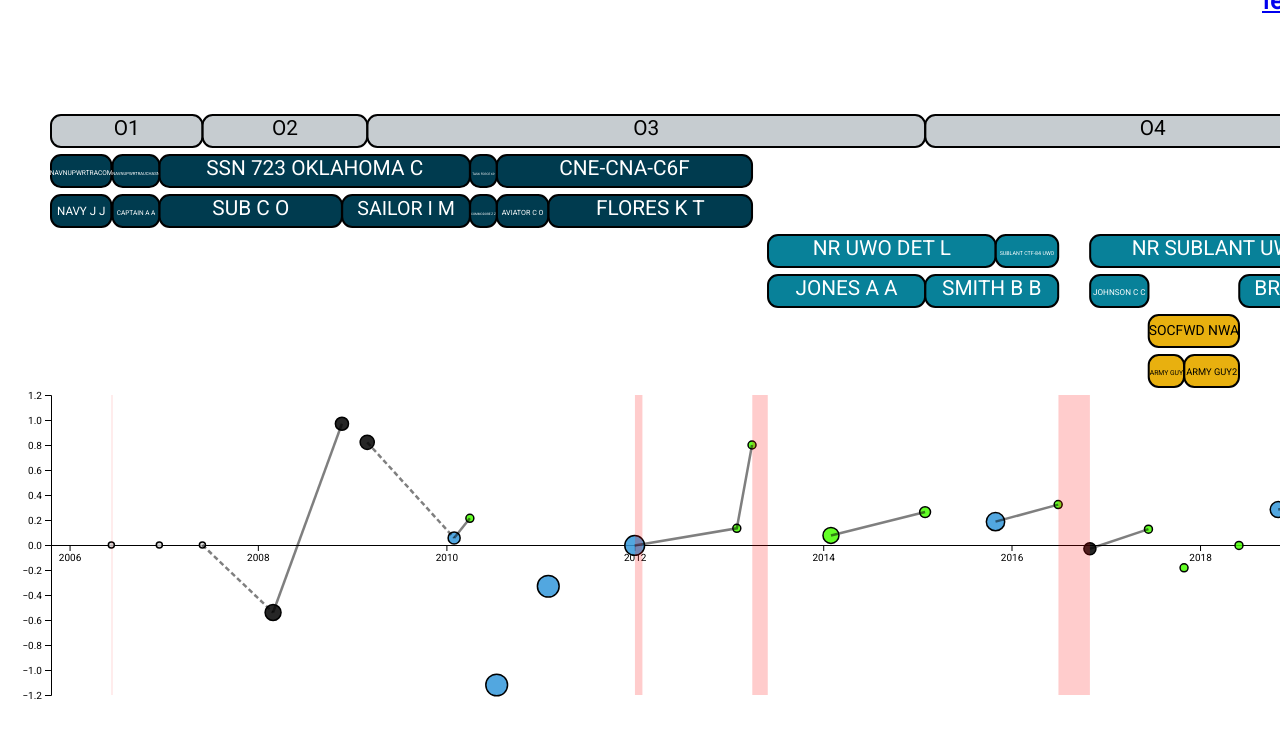
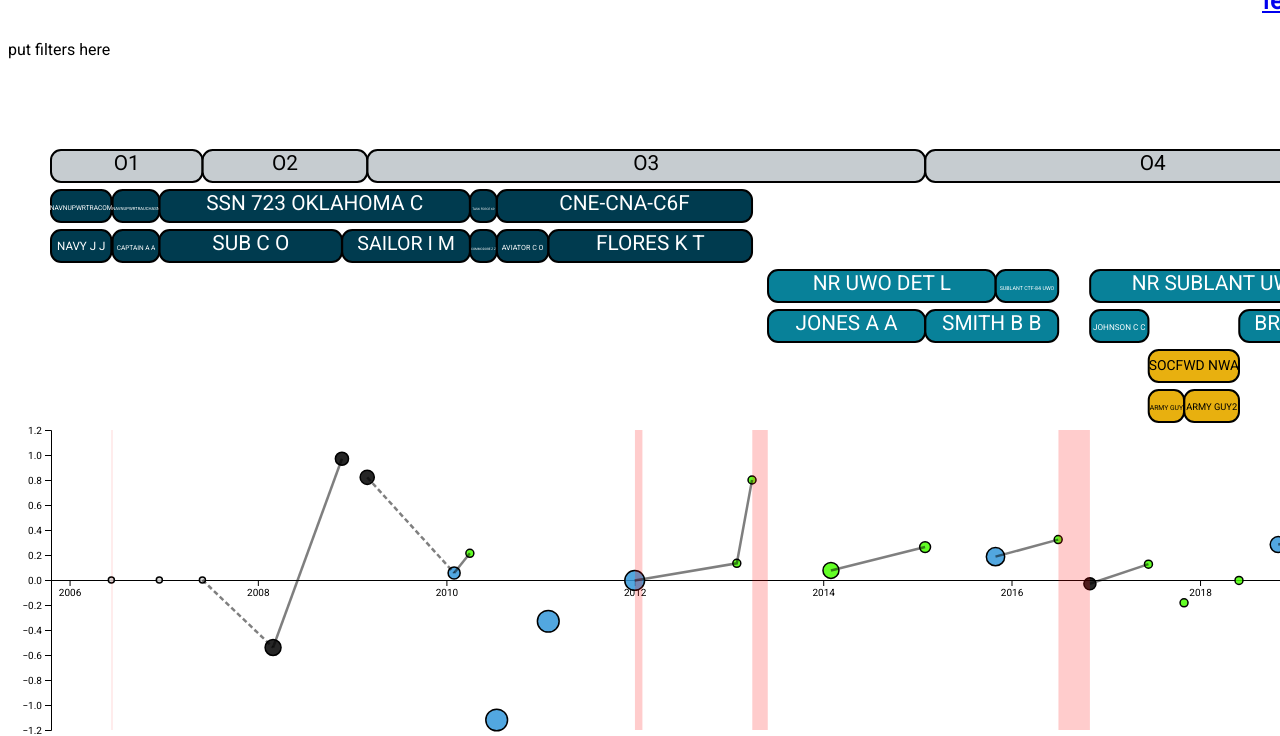
Before and after one commit to twgardner2/navy_psr, a plain HTML site: page index.html in a window 1280 px wide. Shown: the part 69-805 px from the top of the page. Drawn offline with Linux system fonts and the light colour scheme.

Commit message:
layout changes for filters

```diff
--- a/index.html
+++ b/index.html
@@ -9,8 +9,8 @@
 
 <body>
   <div class="grid">
-    <div class="name"><h1 >PSR</h1></div>
-    <div class="gh_link" ><h2  ><a href="https://github.com/twgardner2/navy_psr/issues"
+    <div id="name"><h1 >PSR</h1></div>
+    <div id="gh_link" ><h2  ><a href="https://github.com/twgardner2/navy_psr/issues"
       >Click here to leave feedback</a><h2></div>
   </div>
 </body>
--- a/scripts.js
+++ b/scripts.js
@@ -5,6 +5,12 @@ import * as lib from "./lib/lib.js";
 document.addEventListener("DOMContentLoaded", function () {
   // Create reference to <div> defining the grid
   const grid = d3.select("body").select(".grid");
+
+  grid
+    .append("div")
+    .attr("id", "filters")
+    .append("text")
+    .text("put filters here");
 
   // Fitrep SVG canvas and main container groups
   // #region Make page sections
--- a/styles.css
+++ b/styles.css
@@ -8,20 +8,25 @@
 .grid {
   display: grid;
   grid-template-columns: 0.5fr 0.5fr 2fr 0.5fr 0.5fr;
-  grid-template-rows: 0.25fr 1fr 5fr;
+  grid-template-rows: 0.15fr 0.15fr 1fr 5fr;
   gap: 3px 3px;
   grid-auto-flow: row;
   grid-template-areas:
     "name name name gh_link gh_link"
-    ". canvas canvas canvas ."
+    "filters filters filters filters filters"
+    "legend canvas canvas canvas ."
     "table table table table table";
 }
 
-.name {
+#name {
   grid-area: name;
 }
 
-.gh_link {
+#filters {
+  grid-area: filters;
+}
+
+#gh_link {
   grid-area: gh_link;
   display: flex;
   justify-content: flex-end;
@@ -31,8 +36,9 @@
   grid-area: canvas;
 }
 
-.fitrep_legend {
-  grid-area: fitrep_legend;
+#fitreps_legend {
+  grid-area: legend;
+  display: flex;
 }
 
 .table {
@@ -83,10 +89,6 @@ div.tooltip table tr {
   height: 1px;
 }
 
-#fitreps_legend {
-  display: flex;
-}
-
 .header_items {
   background: #efefef;
 }
```
